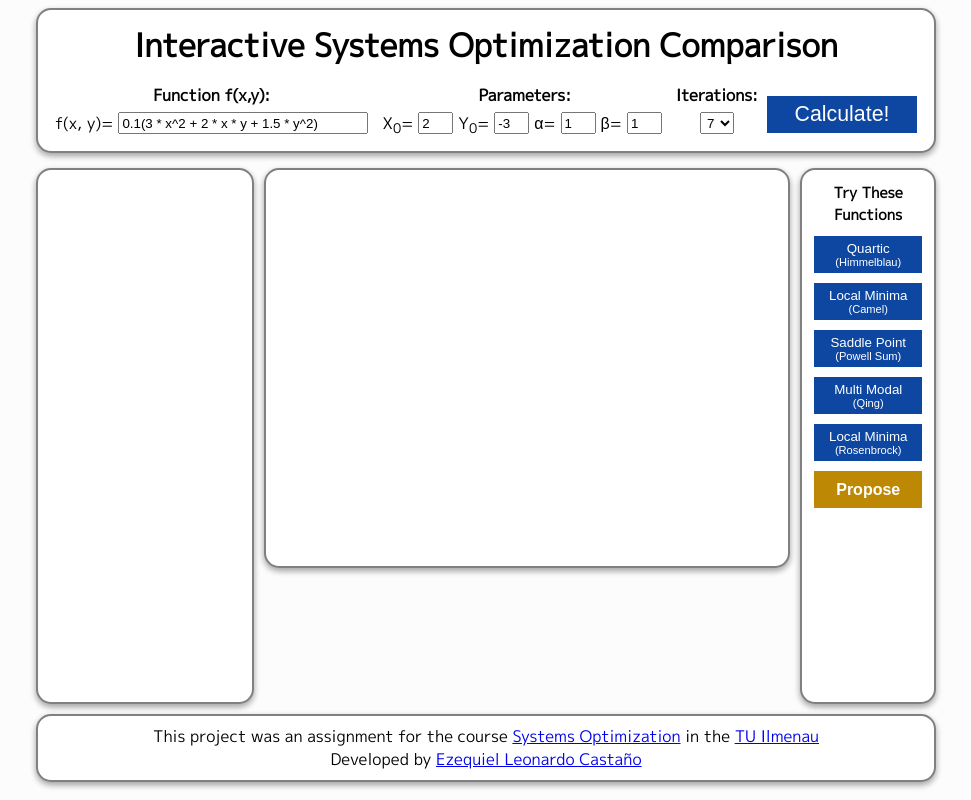
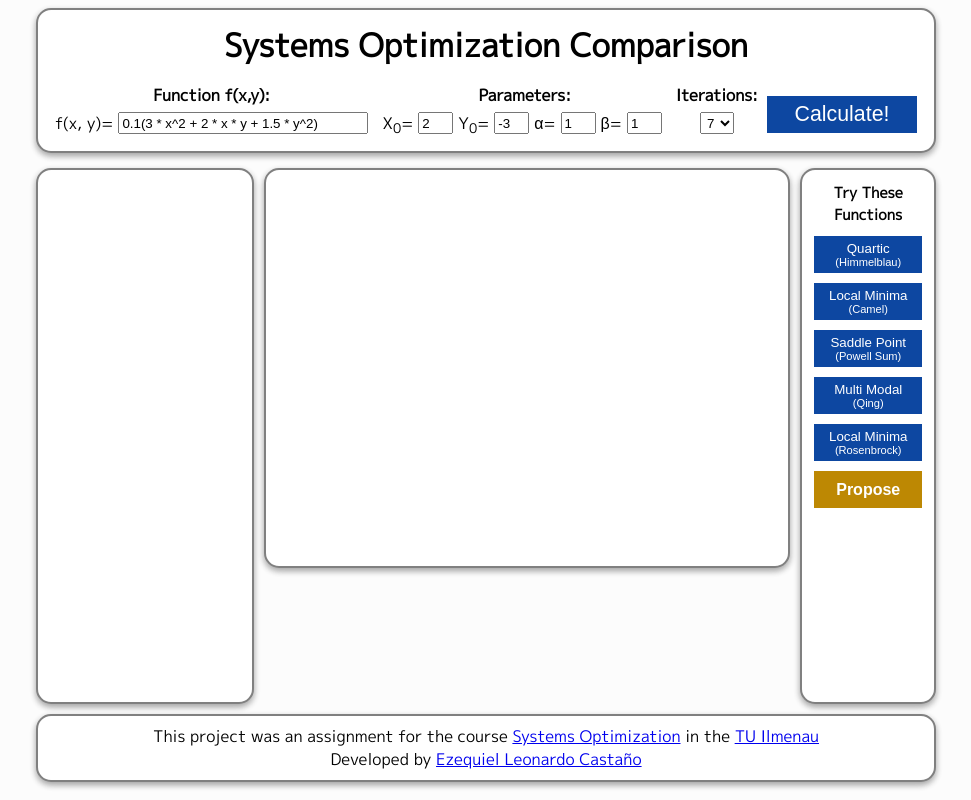
Before and after one commit to ELC/systems-optimization-methods, a plain HTML site: page index.html in a window 1280 px wide. Shown: the whole page, without its empty margins (154-1125 px from the left). Drawn offline with nearby package versions, Linux system fonts and the light colour scheme.

Commit message:
Update README

```diff
--- a/index.html
+++ b/index.html
@@ -59,7 +59,7 @@
 
 <body>
     <header class="title window">
-        <h1>Interactive Systems Optimization Comparison</h1>
+        <h1>Systems Optimization Comparison</h1>
 
         <section class="plotSettings">
             <div class="settingConf">
```
Also changed, not shown: 1 other file.
